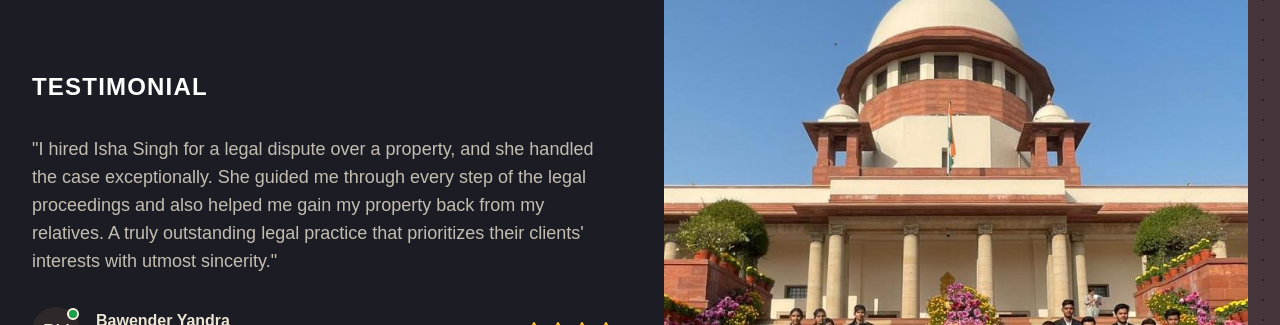
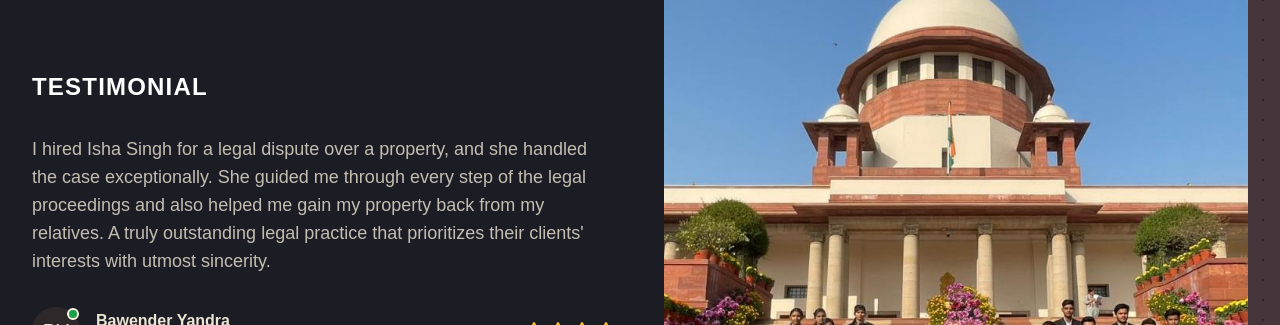
Before and after one commit to BobFactory/Legal_Isha_Singh, a Next.js app: page / in a window 1280 px wide. Shown: the part 3000-3325 px from the top of the page. Built offline with nearby package versions, Linux system fonts and the light colour scheme.

Commit message:
fixed lint issues

```diff
--- a/src/app/layout.tsx
+++ b/src/app/layout.tsx
@@ -1,5 +1,4 @@
 import type { Metadata } from "next";
-import localFont from "next/font/local";
 import "./globals.css";
 
 
--- a/src/app/page.tsx
+++ b/src/app/page.tsx
@@ -6,7 +6,6 @@ import { Navbar } from "@/components/navbar";
 import { Practices } from "@/components/practises";
 import { Testimonials } from "@/components/testimonials";
 import { WhyChooseUs } from "@/components/why_choose_us";
-import Image from "next/image";
 
 export default function Home() {
   return (
--- a/src/components/cta_section.tsx
+++ b/src/components/cta_section.tsx
@@ -1,5 +1,4 @@
 import { FaStar, FaGoogle } from "react-icons/fa"
-import FreeConsultationButton from "./free_consultation"
 
 export function CTASection() {
     return (
--- a/src/components/navbar.tsx
+++ b/src/components/navbar.tsx
@@ -5,14 +5,6 @@ import Link from "next/link"
 
 export function Navbar() {
 
-    const options = ["Home", "About", "Practice Areas", "Contact"]
-
-    const refMap = {
-        "Home": "#home",
-        "About": "#about",
-        "Practice Areas": "#practices",
-        "Contact": "#cta",
-    }
     return (
         <nav className="bg-base-100 border-b">
             <div className="max-w-7xl mx-auto px-4 sm:px-6 lg:px-8">
--- a/src/components/testimonials.tsx
+++ b/src/components/testimonials.tsx
@@ -71,7 +71,7 @@ export function Testimonials() {
                                 >
                                     <blockquote className="space-y-8">
                                         <p className="text-lg text-neutral-content/80">
-                                            "{testimonial.content}"
+                                            {testimonial.content}
                                         </p>
 
                                         <footer className="flex items-center gap-4">
--- a/src/components/why_choose_us.tsx
+++ b/src/components/why_choose_us.tsx
@@ -1,5 +1,4 @@
 import Image from "next/image"
-import FreeConsultationButton from "./free_consultation"
 
 export function WhyChooseUs() {
     const benefits = [
```
